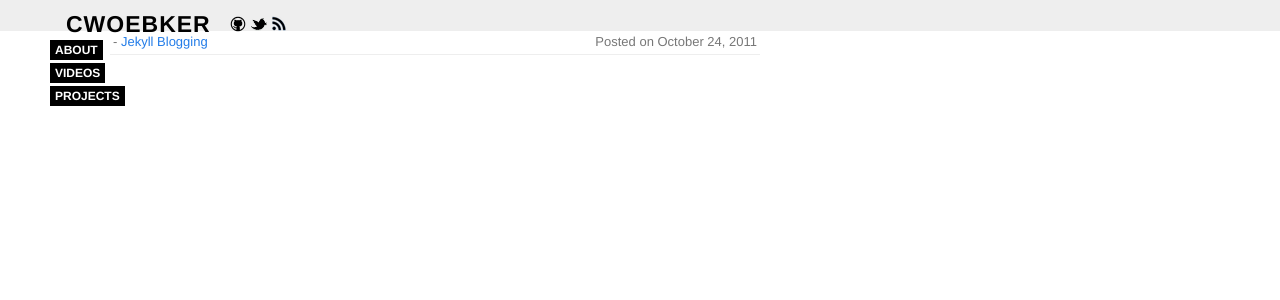
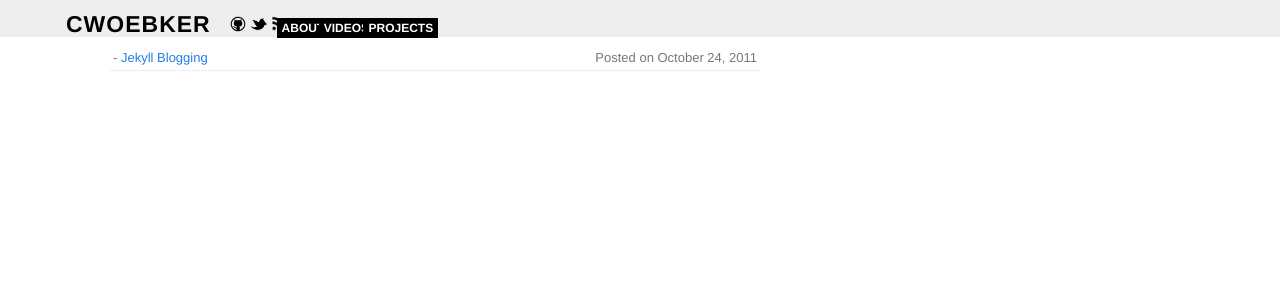
Before and after one commit to cwoebker/.com, a Jekyll site: the page built from index.html, in a window 1280 px wide. Shown: the top 300 px of the page. Built offline with Jekyll 4.4.1, drawn with Linux system fonts in a browser that asks for light colours; nearby versions of some CDN libraries; Markdown is read by kramdown in place of the engine named in the settings.

Commit message:
some minor improvements

```diff
--- a/_layouts/default.html
+++ b/_layouts/default.html
@@ -44,9 +44,9 @@
         <img src="/images/rss.png" alt="rss" title="Subscribe to this blog's RSS feed" height="16" width="16" />
       </a>
     </li>
-    <li><div><a class="section" href="/about">about</a></div></li>
-    <li><div><a class="section" href="/videos">videos</a></div></li>
-    <li><div><a class="section" href="/projects">projects</a></div></li>
+    <li><a class="section" href="/about">about</a></li>
+    <li><a class="section" href="/videos">videos</a></li>
+    <li><a class="section" href="/projects">projects</a></li>
   </ul>
 </div>
 
--- a/css/styles.css
+++ b/css/styles.css
@@ -131,9 +131,7 @@ h3{
   margin: 25px 0 0 -15px;
   display: inline;
 }
-#topbar #me .section div{
-  margin-bottom: 7px;
-}
+
 #topbar #me a.section{
   background-color: #000;
   padding: 3px 5px;
@@ -248,8 +246,8 @@ h3{
 
 #custom-header {
 	background-color: #EEE;
-	height: 31px;
-	margin-bottom: -42px;
+	height: 37px;
+	margin-bottom: -32px;
 }
 
 /*
```
